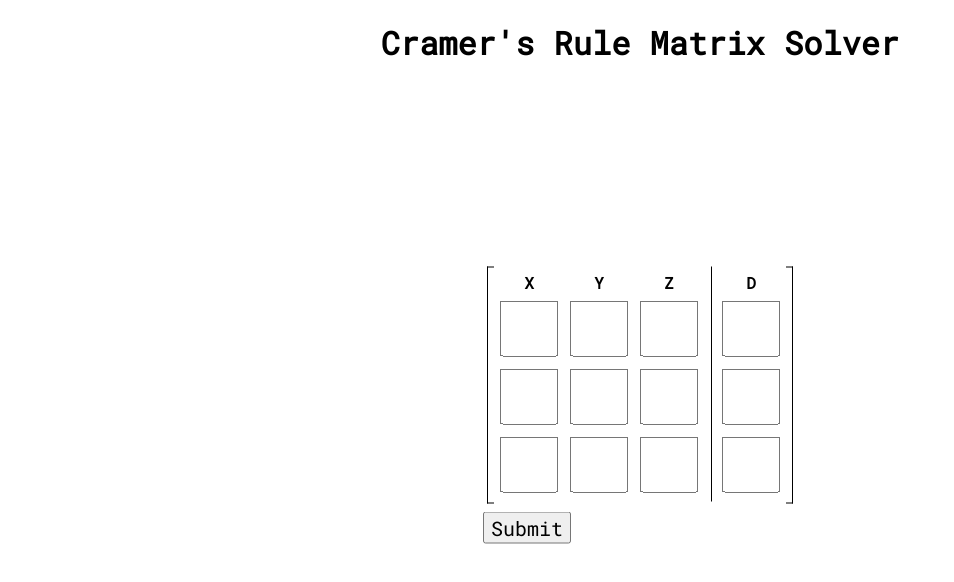
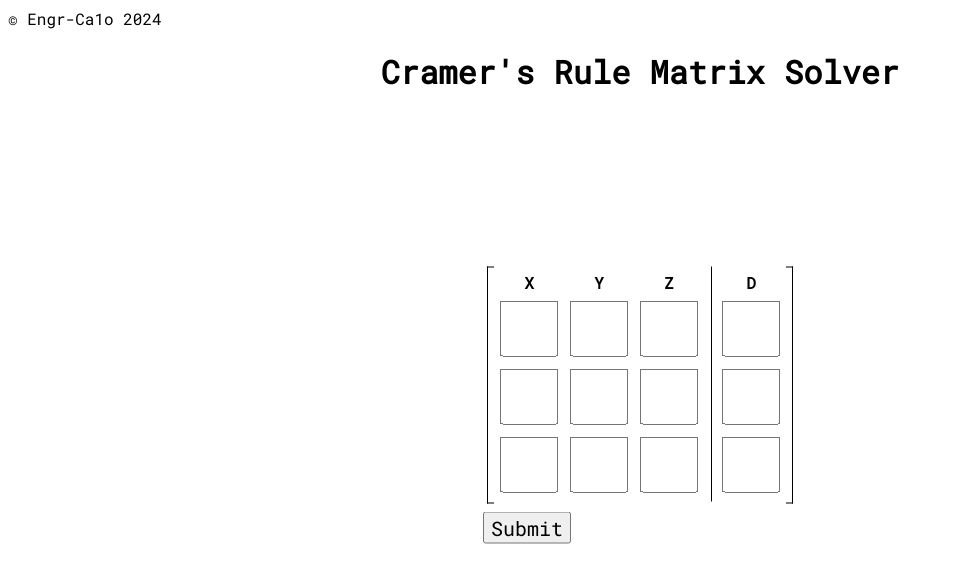
Before and after one commit to Engr-Ca1o/nummeth, a plain HTML site: page index.html in a window 1280 px wide. Shown: the whole page, without its empty margins (0-954 px from the left). Drawn offline with Linux system fonts and the light colour scheme.

Commit message:
Update index.html
added copyright

```diff
--- a/index.html
+++ b/index.html
@@ -6,6 +6,7 @@
     <link rel="icon" href="https://upload.wikimedia.org/wikipedia/commons/thumb/4/4c/Brackets_Icon.svg/480px-Brackets_Icon.svg.png">
 </head>
 <body>
+    <header>© Engr-Ca1o 2024</header>
     <h1 style="text-align: center;">Cramer's Rule Matrix Solver</h1>
     <!-- inputs -->
     <div id="mD" class="container centered-div">
```
